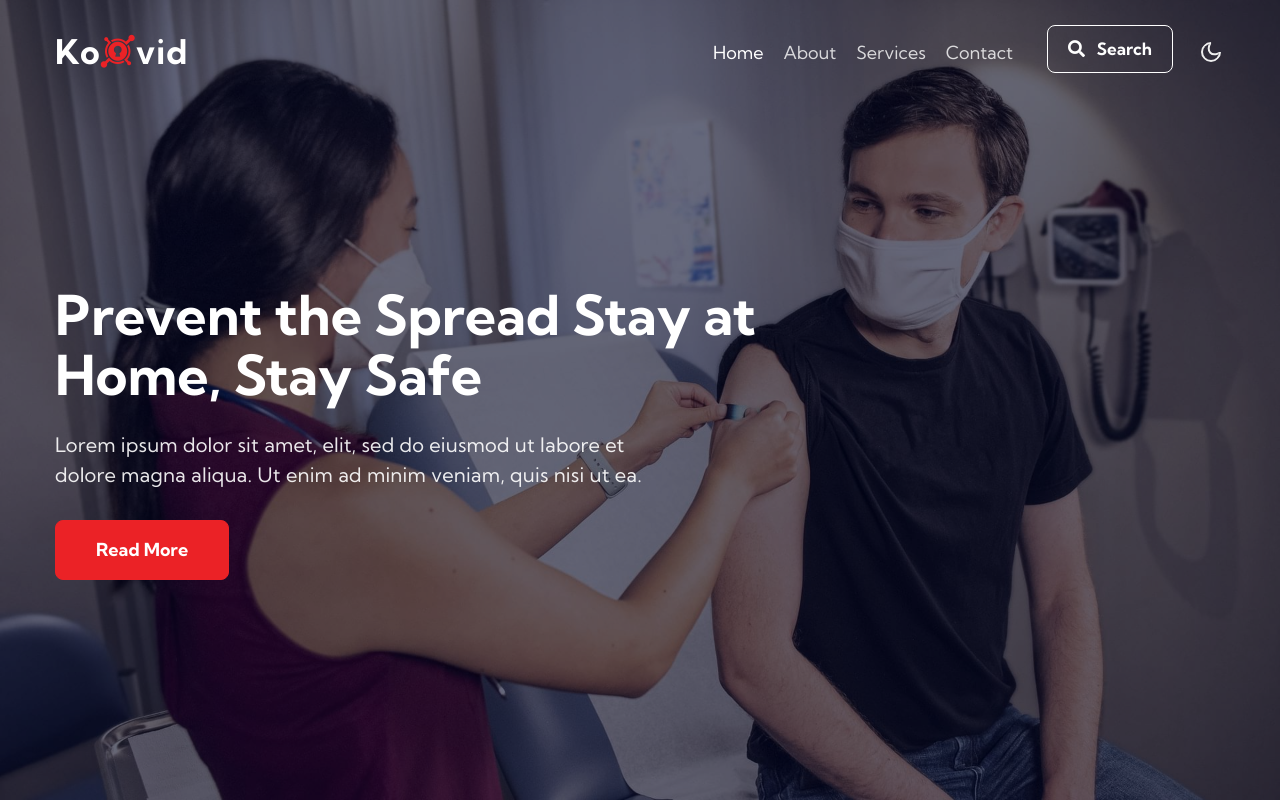
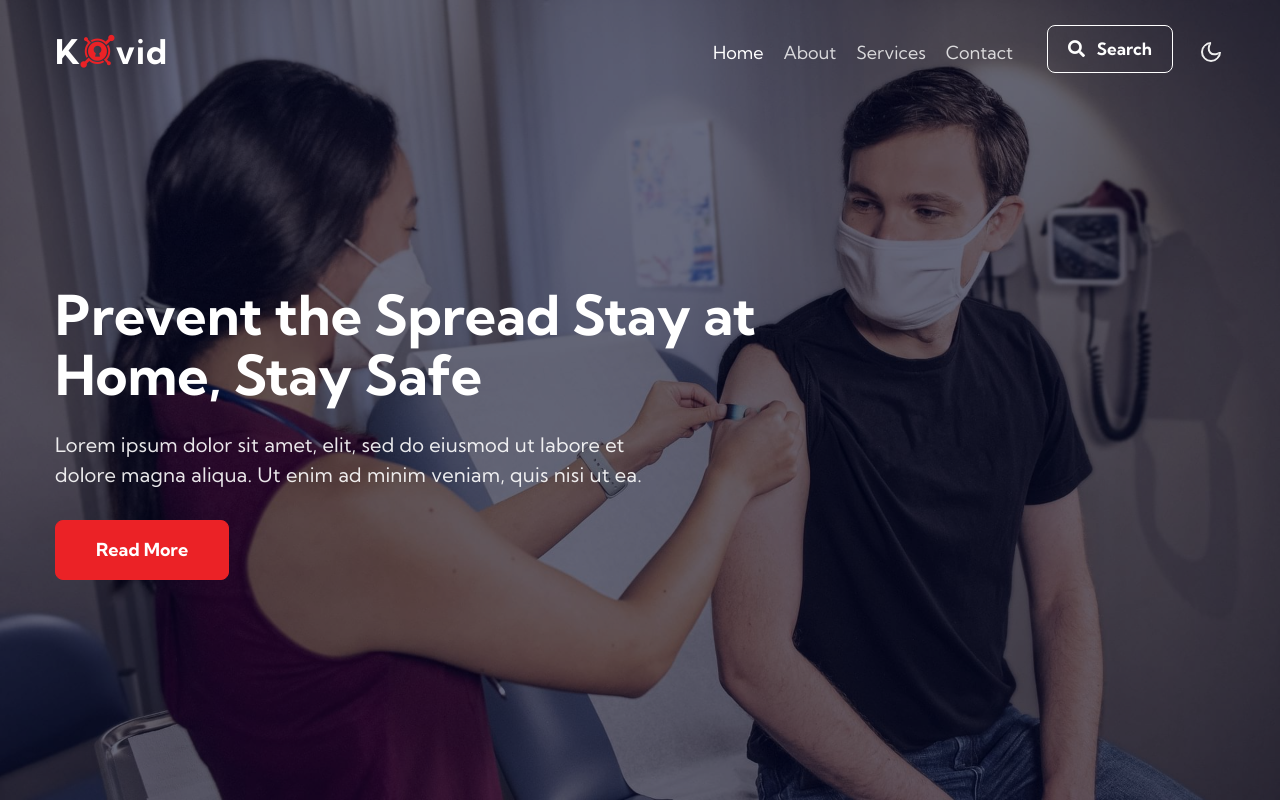
Before and after one commit to sree200318/FRT-KOVID-PROJECT, a plain HTML site: page index.html in a window 1280 px wide. Shown: the top 802 px of the page. Drawn offline with Linux system fonts and the light colour scheme.

Commit message:
Update index.html

```diff
--- a/index.html
+++ b/index.html
@@ -20,7 +20,7 @@
             <nav class="navbar navbar-expand-lg navbar-dark stroke">
                 <h1>
                     <a class="navbar-brand" href="index.html">
-                      Ko<i class="fab fa-keycdn"></i>vid</a>
+                      K<i class="fab fa-keycdn"></i>vid</a>
                 </h1>
                 <!-- if logo is image enable this
           <a class="navbar-brand" href="#index.html">
```
